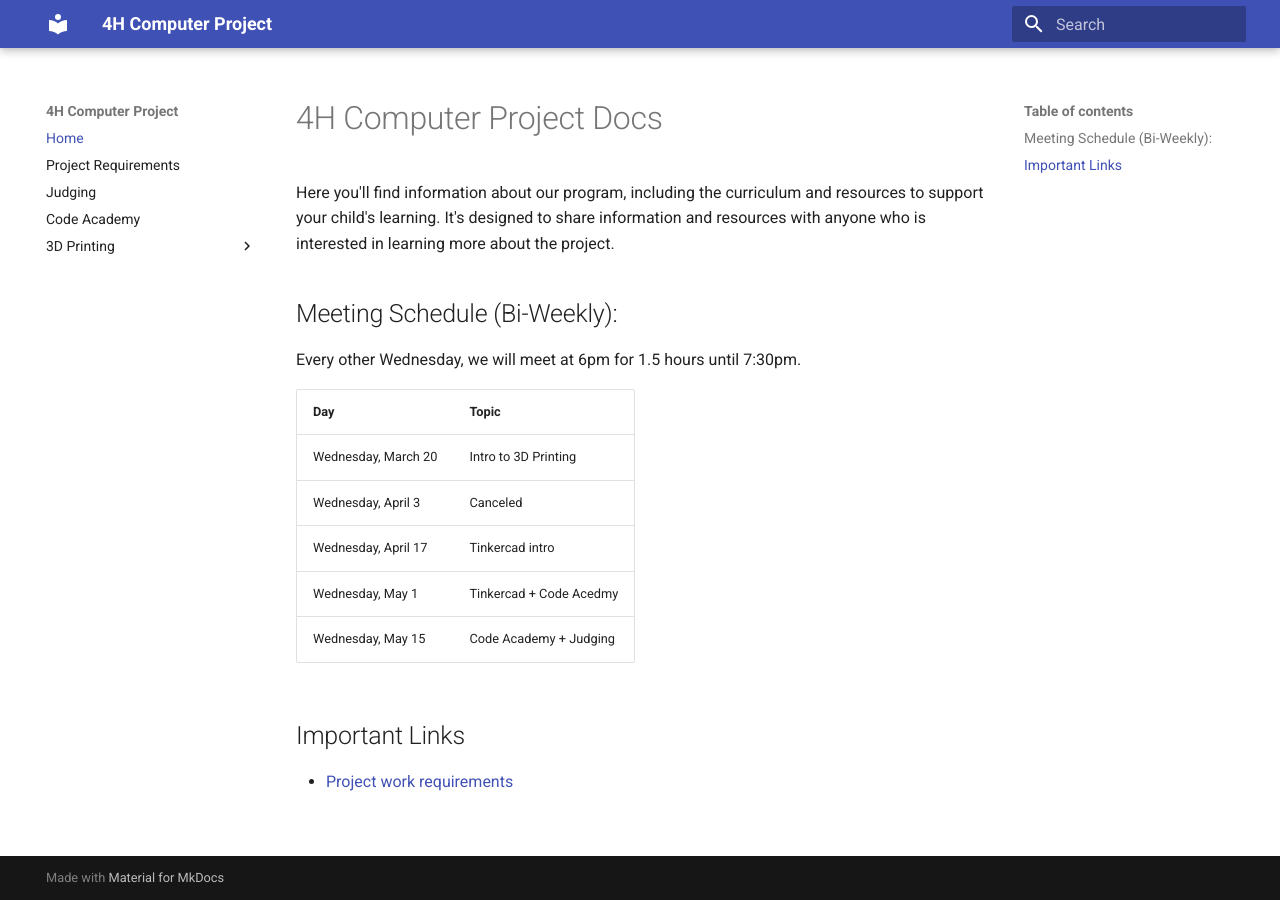
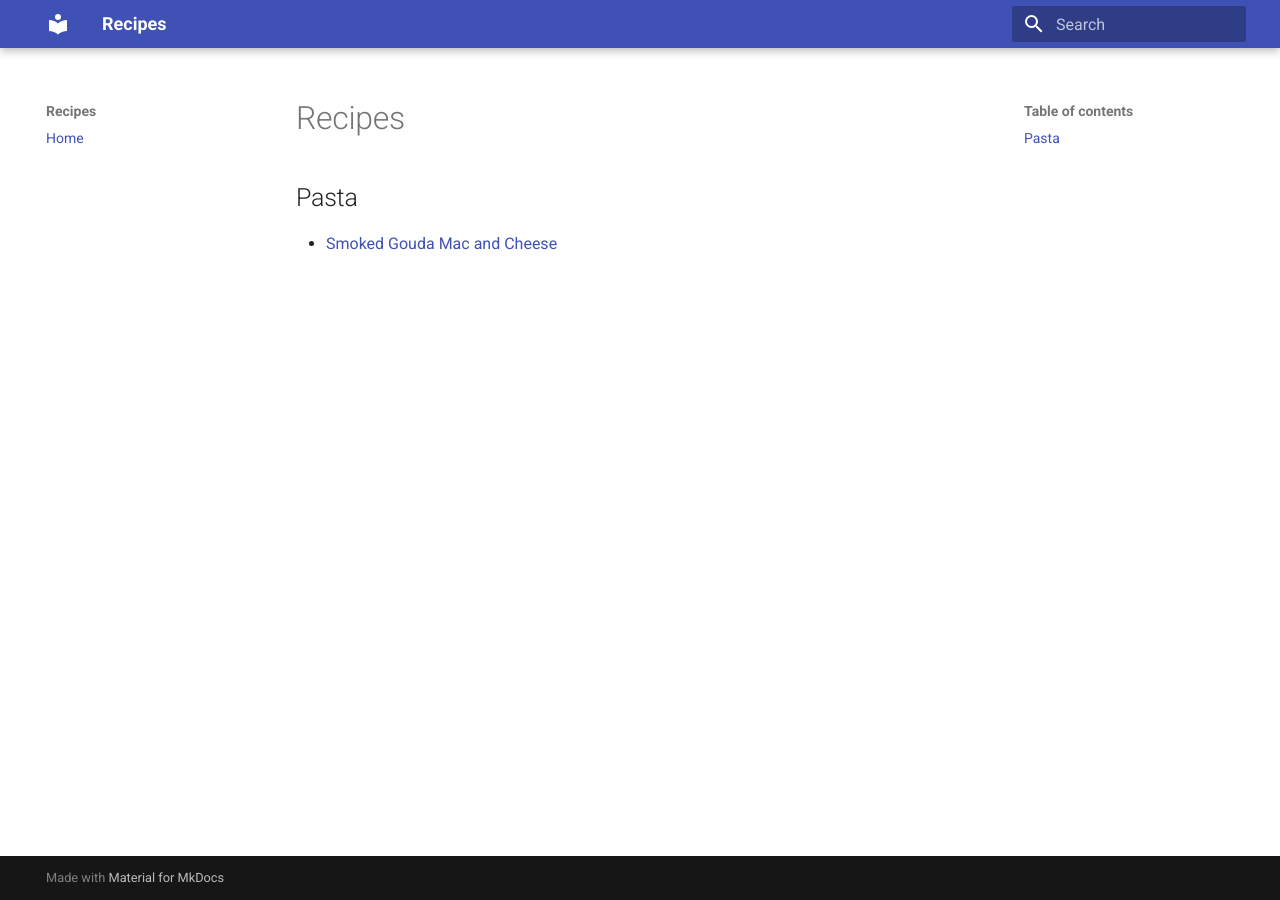
Before and after one commit to therockhopper/recipes, an MkDocs documentation site: the page built from docs/index.md, in a window 1280 px wide. Built offline with MkDocs 1.6.1 and Material for MkDocs 9.7.7, drawn with Linux system fonts in a browser that asks for light colours.

Commit message:
Add recipes

```diff
--- a/config.toml
+++ b/config.toml
@@ -1,6 +1,6 @@
-baseURL = "https://4h.frankschmidt.ca"
+baseURL = "https://recipes.frankschmidt.ca"
 languageCode = "en-us"
-title = "4H Computer Program"
+title = "Recipes"
 themesDir = "themes"
 theme = "hugo-book"
 BookMenuBundle = '/menu'
--- a/docs/index.md
+++ b/docs/index.md
@@ -1,19 +1,4 @@
-# 4H Computer Project Docs
+# Recipes
 
-Here you'll find information about our program, including the curriculum and resources to support your child's learning. It's designed to share information and resources with anyone who is interested in learning more about the project.
-
-## Meeting Schedule (Bi-Weekly):
-
-Every other Wednesday, we will meet at 6pm for 1.5 hours until 7:30pm.
-
-| Day               | Topic         |
-| ----------------- | ------------- |
-| Wednesday, March 20 | Intro to 3D Printing     |
-| Wednesday, April 3 | Canceled     |
-| Wednesday, April 17 | Tinkercad intro     |
-| Wednesday, May 1 | Tinkercad + Code Acedmy       |
-| Wednesday, May 15 | Code Academy + Judging |
-
-
-## Important Links
-- [Project work requirements](/work-requirement)
+## Pasta
+- [Smoked Gouda Mac and Cheese](/SmokedGoudaMacAndCheese)
--- a/mkdocs.yml
+++ b/mkdocs.yml
@@ -1,11 +1,5 @@
-site_name: 4H Computer Project
-site_url: https://4h.frankschmidt.ca
+site_name: Recipes
+site_url: https://recipes.frankschmidt.ca
 theme: material
 nav:
   - Home: index.md
-  - Project Requirements: work-requirement.md
-  - Judging: judging.md
-  - Code Academy: codeacademy.md
-  - 3D Printing:
-    - Thingiverse: thingiverse.md
-    - Tinkercad: tinkercad.md
```
Also changed, not shown: README.md (+4 -4 lines), content/docs/2024/3DPrinting/3DPrintingIntro.md (deleted, +0 -1 lines), content/docs/2024/Design/DesignIntro.md (deleted, +0 -1 lines), content/docs/2024/intro.md (deleted, +0 -1 lines), docs/SmokedGoudaMacAndCheese.md (added, +25 -0 lines), docs/codeacademy.md (deleted, +0 -2 lines), docs/judging.md (deleted, +0 -70 lines), docs/thingiverse.md (deleted, +0 -2 lines), docs/tinkercad.md (deleted, +0 -2 lines), docs/work-requirement.md (deleted, +0 -14 lines), content/docs/page-one.md (deleted), content/docs/page-two.md (deleted), content/posts/post-one.md (deleted).
